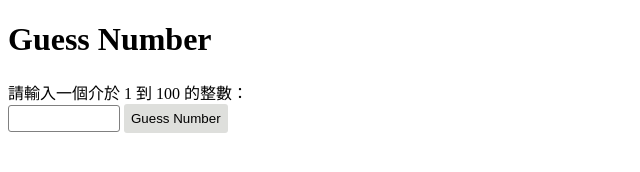
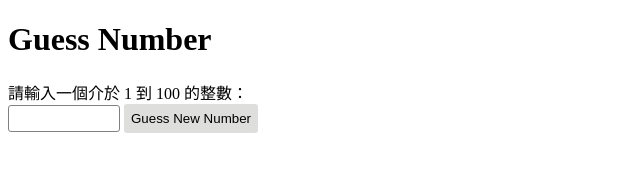
Before and after one commit to xisky8051/guess_number, a plain HTML site: page index.html in a window 1280 px wide. Shown: the full height of the page, 0-640 px from the left. Drawn offline with Linux system fonts and the light colour scheme; some packages are replaced by stand-ins of ours; a script that the page names is missing.

Commit message:
Guess New Number

```diff
--- a/index.html
+++ b/index.html
@@ -31,7 +31,7 @@
       <h1>Guess Number</h1>
       請輸入一個介於 1 到 100 的整數：<br />
       <input type="text" />
-      <button>Guess Number</button>
+      <button>Guess New Number</button>
       <p></p>
     </form>
     <script>
```
